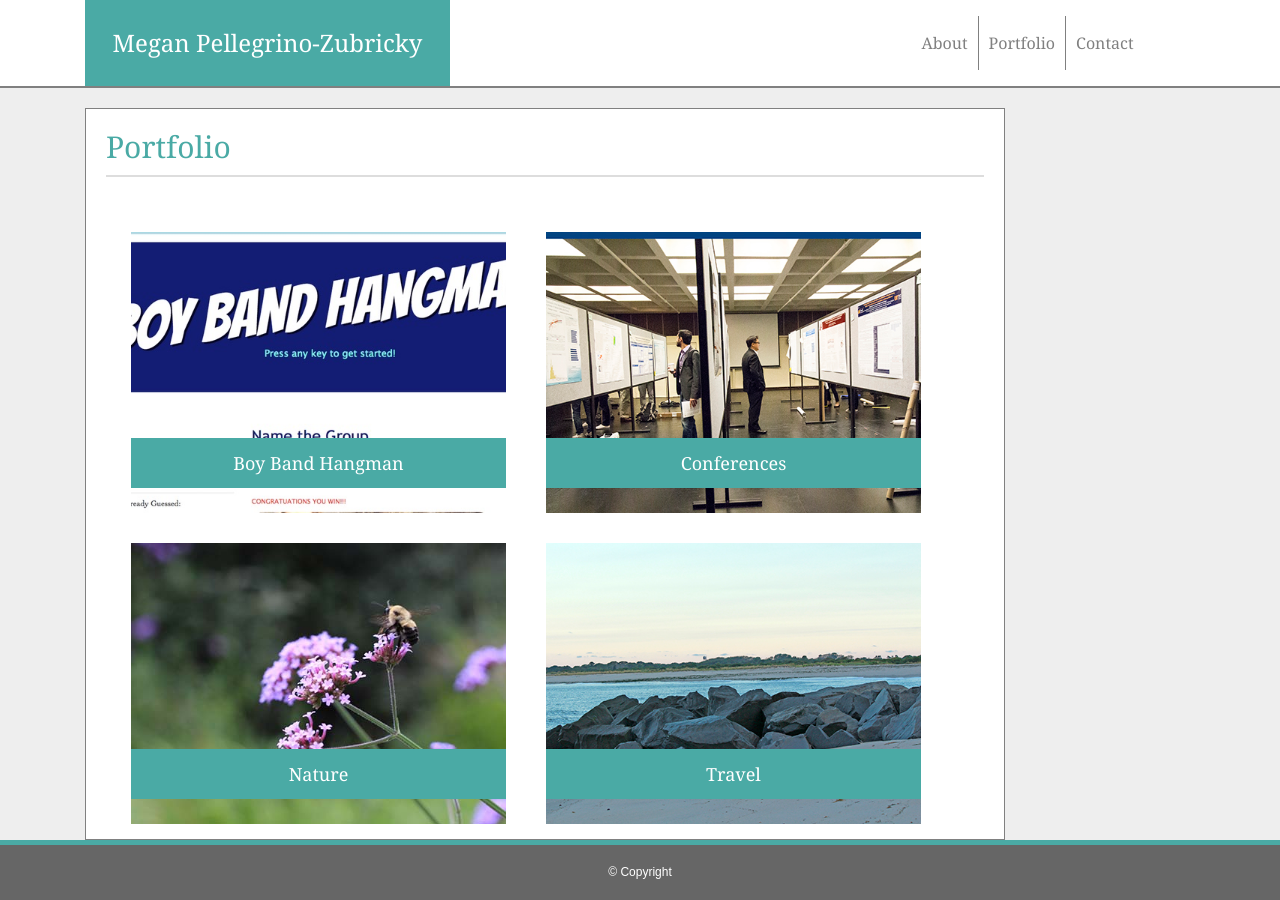
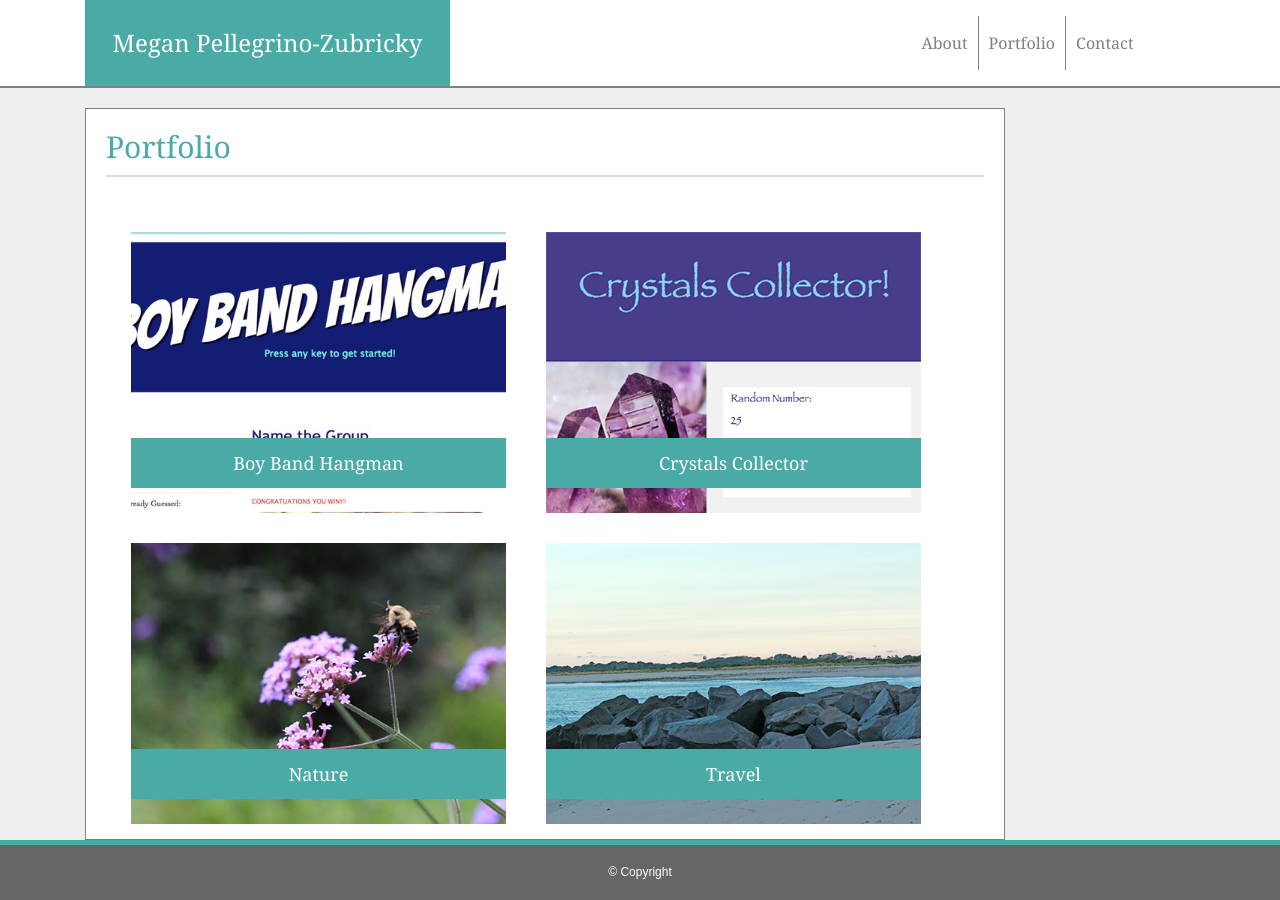
Before and after one commit to meganpel/Bootstrap-Portfolio-REV, a plain HTML site: page portfolio.html in a window 1280 px wide. Drawn offline with nearby package versions, Linux system fonts and the light colour scheme.

Commit message:
withcrystal

```diff
--- a/portfolio.html
+++ b/portfolio.html
@@ -42,12 +42,14 @@
                                         </div>
                                     </div>
                                 </a>
-                                <div class="image-holder">
-                                    <img class="portfolio-image" src="images/ConferencePhotography.jpg" />
-                                    <div class="image-banner">
-                                        <p class="image-banner-text">Conferences</p>
+                                <a href="https://meganpel.github.io/unit-4-game/">
+                                    <div class="image-holder">
+                                        <img class="portfolio-image img-responsive" src="images/Crystalcollect.jpg" />
+                                        <div class="image-banner">
+                                            <p class="image-banner-text">Crystals Collector</p>
+                                        </div>
                                     </div>
-                                </div>
+                                </a>
                                 <div class="image-holder">
                                     <img class="portfolio-image" src="images/NaturePhotography.jpg" />
                                     <div class="image-banner">
```
Also changed, not shown: images/Crystalcollect.jpg (added).
